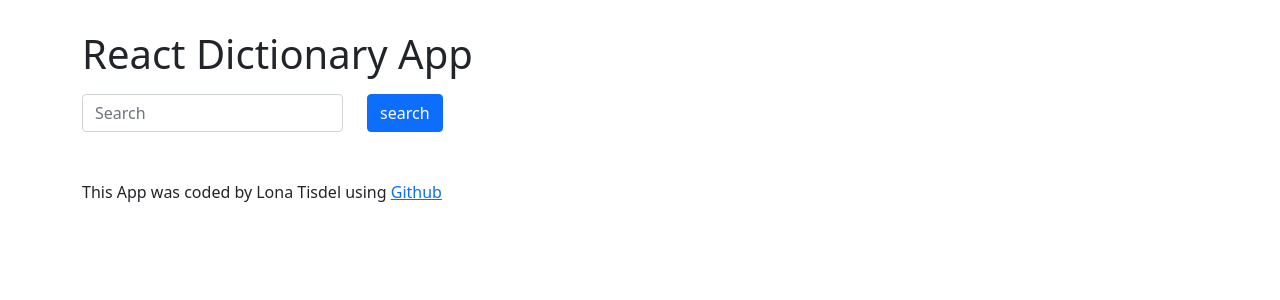
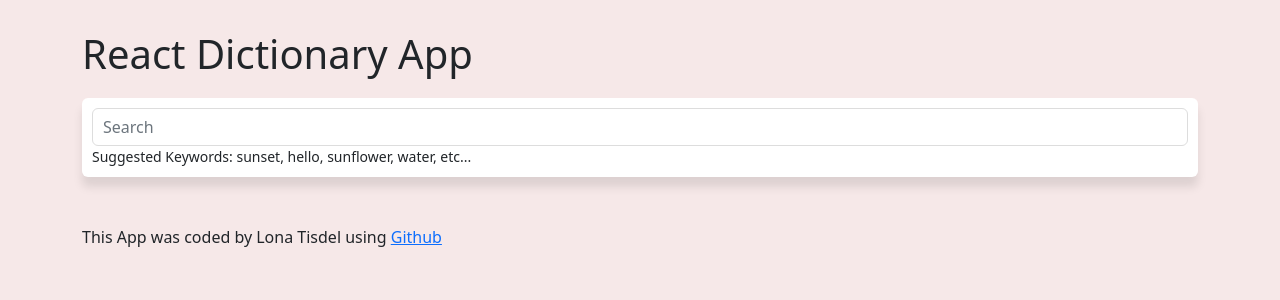
Before and after one commit to ytisdel/react-dictionary-final, a React (Create React App) app: page / in a window 1280 px wide. Shown: the top 300 px of the page. Built offline with nearby package versions, Linux system fonts and the light colour scheme; no server answers.

Commit message:
Added some styling to Dictionary and App.css. Created a word to appear when refreshing the page instead of just the search bar.

```diff
--- a/src/App.css
+++ b/src/App.css
@@ -1,3 +1,7 @@
+body {
+  background: #f6e8e8;
+}
+
 .App .container {
   margin: 30px auto;
 }
--- a/src/Dictionary.css
+++ b/src/Dictionary.css
@@ -0,0 +1,19 @@
+.Dictionary section {
+  background: white;
+  padding: 10px;
+  border-radius: 6px;
+  margin: 20px 0;
+  box-shadow: 0 10px 10px rgb(0 0 0 / 10%);
+}
+
+.Dictionary input {
+  width: 100%;
+  border-radius: 6px;
+  padding: 6px 10px;
+  color: #333;
+  border: 1px solid #ddd;
+}
+
+.Dictionary .hint {
+  font-size: 14px;
+}
--- a/src/Dictionary.js
+++ b/src/Dictionary.js
@@ -4,31 +4,41 @@ import Results from "./Results";
 import "./Dictionary.css";
 
 export default function Dictionary() {
-  const [keyword, setKeyword] = useState(" ");
+  const [keyword, setKeyword] = useState("Hello");
   const [results, setResults] = useState(null);
+  const [loaded, setLoaded] = useState(false);
 
   function handleResponse(response) {
-    console.log(response.data[0]);
     setResults(response.data[0]);
   }
 
-  function search(event) {
-    event.preventDefault();
-
+  function search() {
     let apiUrl = `https://api.dictionaryapi.dev/api/v2/entries/en_US/${keyword}`;
     console.log(apiUrl);
     axios.get(apiUrl).then(handleResponse);
+  }
+
+  function handleSubmit(event) {
+    event.preventDefault();
+    search();
   }
 
   function handleKeywordChange(event) {
     setKeyword(event.target.value);
   }
 
+  function load() {
+    setLoaded(true);
+    search();
+  }
+
+  if (loaded) {
     return (
       <div className="Dictionary">
-      <form onSubmit={search}>
+        <section>
+          <form onSubmit={handleSubmit}>
             <div className="row">
-          <div className="col-3">
+              <div className="col-12">
                 <input
                   type="search"
                   placeholder="Search"
@@ -36,13 +46,17 @@ export default function Dictionary() {
                   onChange={handleKeywordChange}
                 />
               </div>
-
-          <div className="col-3">
-            <input type="submit" value="search" className="btn btn-primary" />
-          </div>
             </div>
           </form>
+          <div className="hint">
+            Suggested Keywords: sunset, hello, sunflower, water, etc...
+          </div>
+        </section>
         <Results results={results} />
       </div>
     );
+  } else {
+    load();
+    return "Loading";
   }
+}
--- a/src/Results.js
+++ b/src/Results.js
@@ -7,6 +7,7 @@ export default function Results(props) {
   if (props.results) {
     return (
       <div className="Results">
+        <section>
           <h2>{props.results.word}</h2>
           {props.results.phonetics.map(function (phonetic, index) {
             return (
@@ -15,11 +16,12 @@ export default function Results(props) {
               </div>
             );
           })}
+        </section>
         {props.results.meanings.map(function (meaning, index) {
           return (
-            <div key={index}>
+            <section key={index}>
               <Meaning meaning={meaning} />
-            </div>
+            </section>
           );
         })}
       </div>
```
Lines whose indentation alone changed are shown as unchanged.
